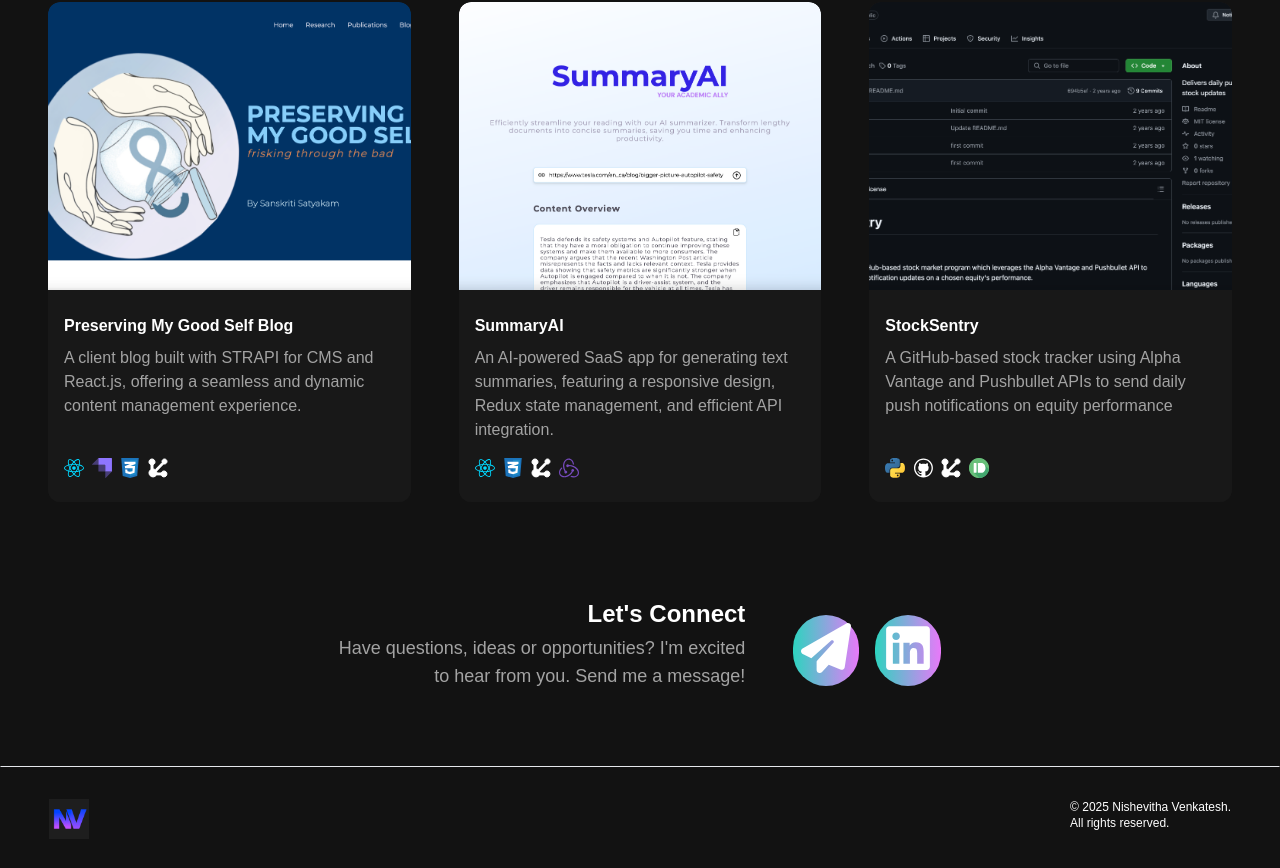
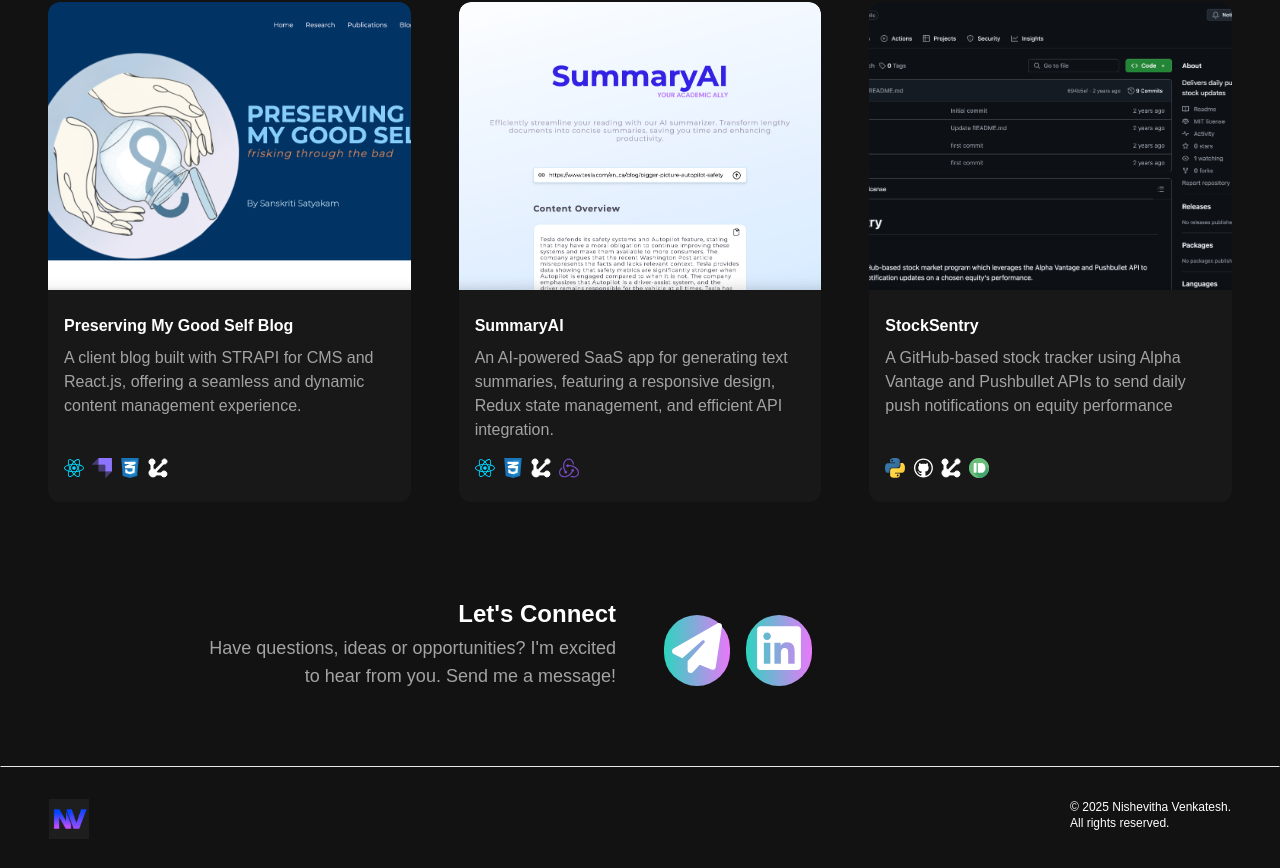
Before and after one commit to NishevithaV/Portfolio-App, a Next.js app: page / in a window 1280 px wide. Shown: the part 1723-2591 px from the top of the page. Built offline with nearby package versions, Linux system fonts and the light colour scheme.

Commit message:
completed frontend contact section for large screens

```diff
--- a/app/components/ContactSection.jsx
+++ b/app/components/ContactSection.jsx
@@ -7,25 +7,24 @@ import { faPaperPlane } from '@fortawesome/free-solid-svg-icons'
 const ContactSection = () => {
   return (
 
-    <section className="flex flex-col md:flex-row items-center justify-center gap-8 text-center mt-4 md:text-right md:gap-12" id="contact">
+    <section className="flex flex-col md:flex-row items-center justify-between gap-8 text-center mt-4 w-full max-w-4xl mx-auto md:text-right md:gap-12" id="contact">
 
-        <div className="max-w-md md:max-w-lg">
+        <div className="w-full md:w-1/2 flex flex-col items-end md:max-w-lg">
             <h4 className="text-2xl font-bold text-white">Let's Connect</h4>
             <p className="text-neutral-400 text-base sm:text-lg mb-3 mt-2 md:mt-1">
                 {" "}
-                Have questions, ideas or opportunities? I'm excited <br/> to hear from you. Send me a message!
+                Have questions, ideas or opportunities? I'm excited to hear from you. Send me a message!
             </p>
         </div>
 
-        <div>
-        <div className="flex flex-row gap-4 mt-2 md:mt-0">
+        <div className="w-full md:w-1/2 flex justify-start">
+          <div className="flex flex-row gap-4 mt-2 md:mt-0">
               <a href="mailto:nishevitha.v@gmail.com" className="p-2 rounded-full bg-gradient-to-r from-teal-400 to-fuchsia-400 hover:scale-110 transition-transform duration-200">
                 <FontAwesomeIcon icon={faPaperPlane} className="text-white" style={{ width: '50px', height: '50px' }} />
               </a>
               <a href="https://www.linkedin.com/in/nishevitha-venkatesh/" target="_blank" rel="noopener nonreferrer" className="p-2 rounded-full bg-gradient-to-r from-teal-400 to-fuchsia-400 hover:scale-110 transition-transform duration-200">
                 <FontAwesomeIcon icon={faLinkedin} className="text-white" style={{ width: '50px', height: '50px' }} />
               </a>
-
             </div>
         </div>
     </section>
```
